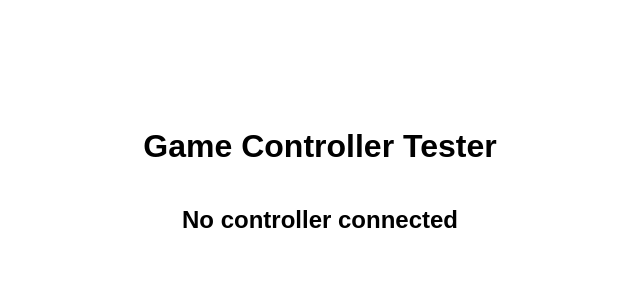
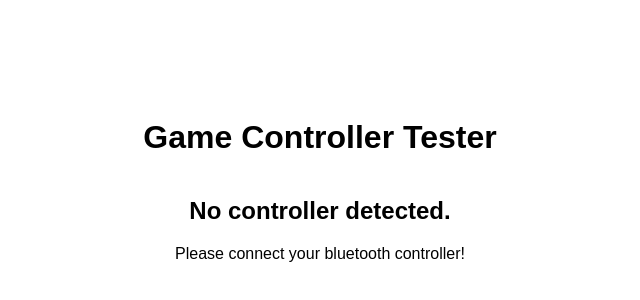
Before and after one commit to bernhard-hofmann/gaming-controller-tester, a website built with webpack: page src/index.html in a window 1280 px wide. Shown: the part 220-520 px from the top of the page, without its empty margins (320-960 px from the left). Built offline with nearby package versions, Linux system fonts and the light colour scheme.

Commit message:
Add no controller meesage

```diff
--- a/src/app.ts
+++ b/src/app.ts
@@ -102,8 +102,6 @@ function updateControllerState(gamepad: Gamepad): void {
             }
         }
         // set translate x and y pairs for each stick. Array values come in pairs, first the first 2 then the other 2 and so on
-
-
     });
 }
 
@@ -172,7 +170,7 @@ function stop(): void {
 
 function resetDOM(): void {
     controllerName.textContent = 'No controller connected';
-    controllerDisplay.innerHTML = '';
+    controllerDisplay.innerHTML = 'Please connect your bluetooth controller!';
     document.querySelector('.svg-container').innerHTML = '';
     document.querySelector('.vibrate-button')?.remove();
 }
--- a/src/index.html
+++ b/src/index.html
@@ -9,8 +9,8 @@
     <body>
         <h1>Game Controller Tester</h1>
         <div id="controller-info">
-            <h2 id="controller-name">No controller connected</h2>
-            <div id="controller-display"></div>
+            <h2 id="controller-name">No controller detected.</h2>
+            <div id="controller-display">Please connect your bluetooth controller!</div>
         </div>
         <div class="svg-container"></div>
         <script src="app.js"></script>
```
